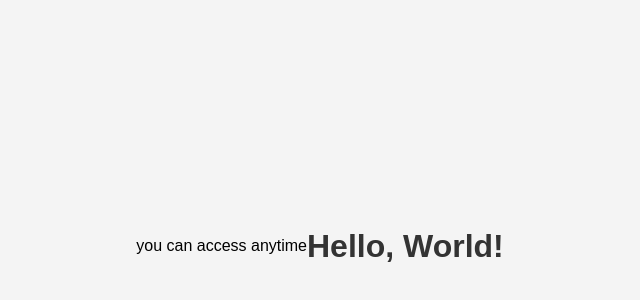
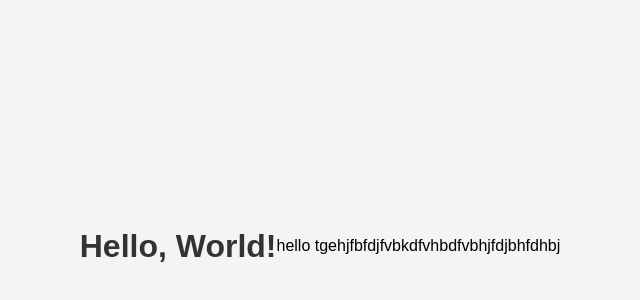
Before and after one commit to shubransh/love, a plain HTML site: page index.html in a window 1280 px wide. Shown: the part 154-454 px from the top of the page, without its empty margins (320-960 px from the left). Drawn offline with Linux system fonts and the light colour scheme.

Commit message:
Update index.html

```diff
--- a/index.html
+++ b/index.html
@@ -18,9 +18,9 @@
             color: #333; /* Dark text color */
         }
     </style>
-    <main> you can access anytime </main>
 </head>
 <body>
     <h1>Hello, World!</h1>
+    <p> hello tgehjfbfdjfvbkdfvhbdfvbhjfdjbhfdhbj </p>
 </body>
 </html>
```
